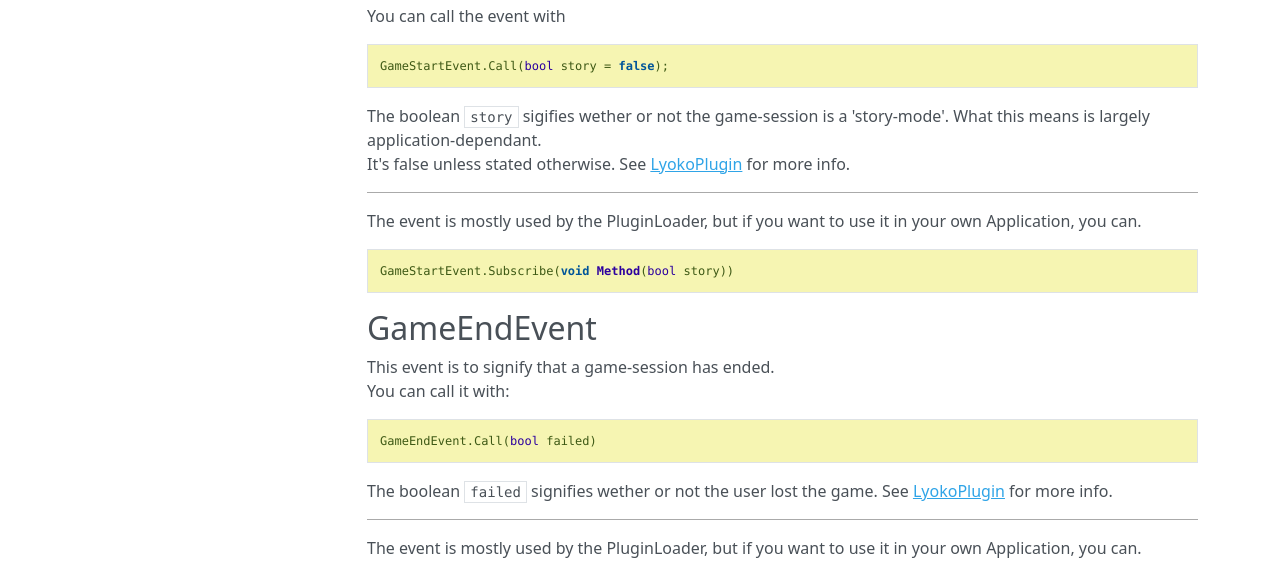
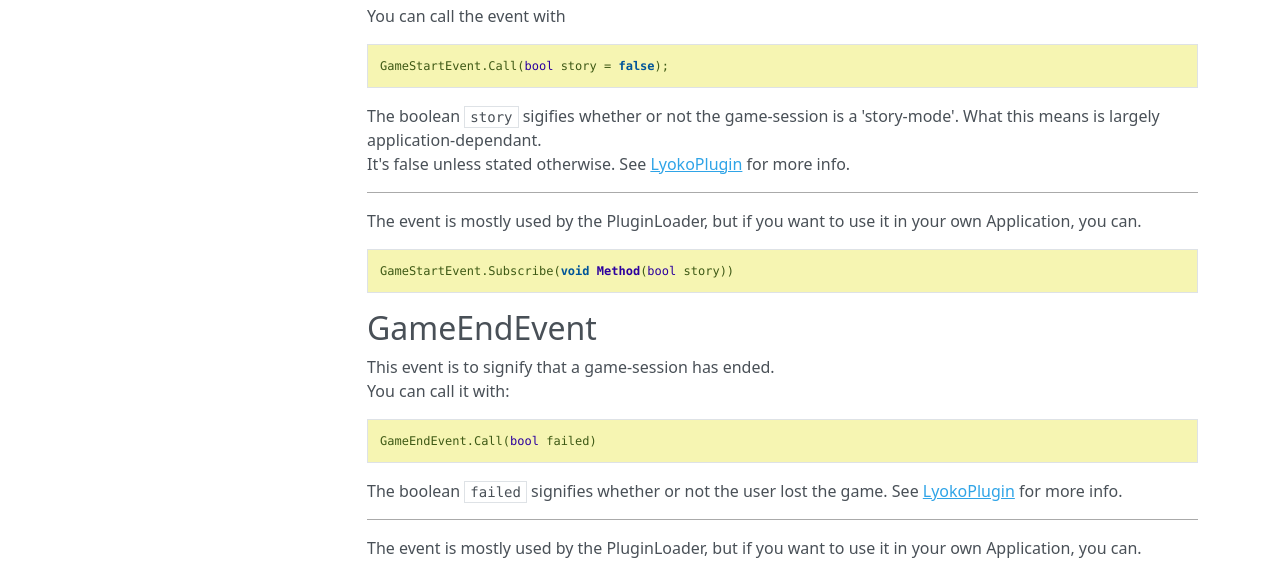
Before and after one commit to LyokoAPI/LyokoAPIDoc, an MkDocs documentation site: the page built from docs/PluginLoader/Events.md, in a window 1280 px wide and 1044 px high. Shown: the part 321-895 px from the top of the window. Built offline with MkDocs 1.6.1, drawn with Linux system fonts in a browser that asks for light colours; nearby versions of some CDN libraries.

Commit message:
Typo fixed.

````diff
--- a/docs/PluginLoader/Events.md
+++ b/docs/PluginLoader/Events.md
@@ -10,7 +10,7 @@ You can call the event with
 ```csharp
 GameStartEvent.Call(bool story = false);
 ```
-The boolean ``story`` sigifies wether or not the game-session is a 'story-mode'. What this means is largely application-dependant. <br>
+The boolean ``story`` sigifies whether or not the game-session is a 'story-mode'. What this means is largely application-dependant. <br>
 It's false unless stated otherwise.
 See [LyokoPlugin](../LyokoPlugin/introduction.md) for more info.
 ---
@@ -25,7 +25,7 @@ You can call it with:
 ```csharp
 GameEndEvent.Call(bool failed)
 ```
-The boolean ``failed`` signifies wether or not the user lost the game.
+The boolean ``failed`` signifies whether or not the user lost the game.
 See [LyokoPlugin](../LyokoPlugin/introduction.md) for more info.
 ---
 The event is mostly used by the PluginLoader, but if you want to use it in your own Application, you can.
````
